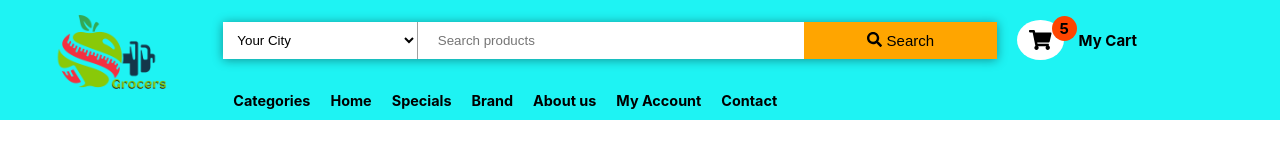
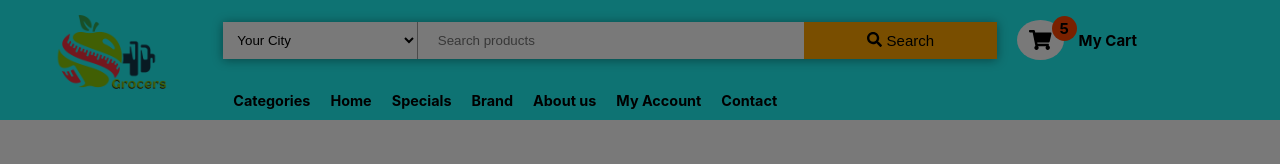
Before and after one commit to Vansh1067/grocers, a React (Create React App) app: page / in a window 1280 px wide. Shown: the top 164 px of the page. Built offline with nearby package versions, Linux system fonts and the light colour scheme.

Commit message:
add Backdrop

```diff
--- a/src/App.js
+++ b/src/App.js
@@ -5,15 +5,17 @@ import HeaderComponent from './component/HeaderComponent/headerComponent';
 import FooterComponent from './component/FooterComponent/footerComponent';
 import SectionComponent from './containers/sectionComponent/sectionComponent';
 import ProductListContainer from './containers/productListContainers/productListContainer'
-import ProductDetailtContainer from './containers/ProductDetailContainer/ProductDetailContainer'
+import ProductDetailtContainer from './containers/ProductDetailContainer/ProductDetailContainer';
+import Backdrop from './component/backdrop/backdrop'
 
 function App() {
   return (
     <div className="App">
+      <Backdrop/>
       <HeaderComponent></HeaderComponent>
 
     {/* <SectionComponent></SectionComponent>
-<ProductListContainer/>*/}
+{/* <ProductListContainer/> */}
 <ProductDetailtContainer/>
       <FooterComponent></FooterComponent>
     </div>
--- /dev/null
+++ b/src/component/backdrop/backdrop.css
@@ -0,0 +1,9 @@
+.backdrop{
+    position: absolute;
+    top:0;
+    left: 0;
+    width: 100%;
+    height: 100vh;
+    background-color: rgba(0, 0, 0, 0.527);
+    z-index: 500;
+}
--- /dev/null
+++ b/src/component/backdrop/backdrop.js
@@ -0,0 +1,12 @@
+import React from 'react';
+
+import Hoc from '../../Hoc/hoc';
+import './backdrop.css'
+const Backdrop=(props)=>{
+    return(
+        <Hoc class="backdrop">
+
+        </Hoc>
+    );
+}
+export default Backdrop
```
